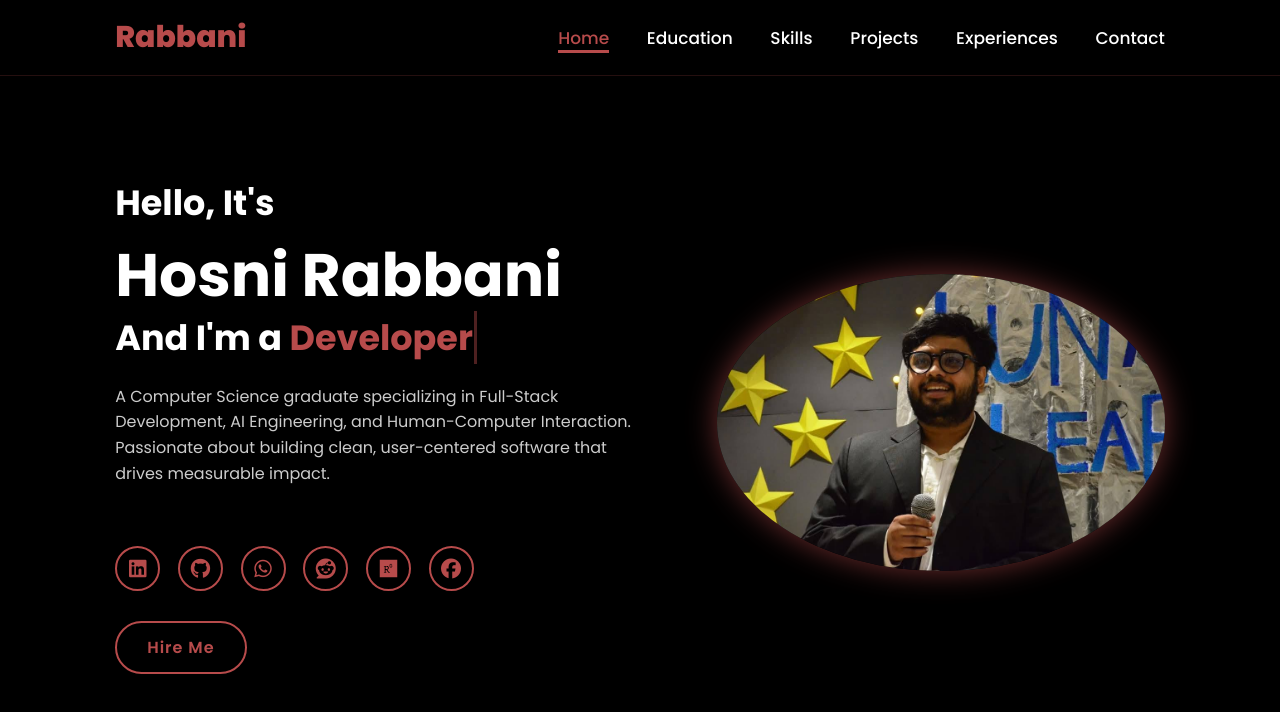
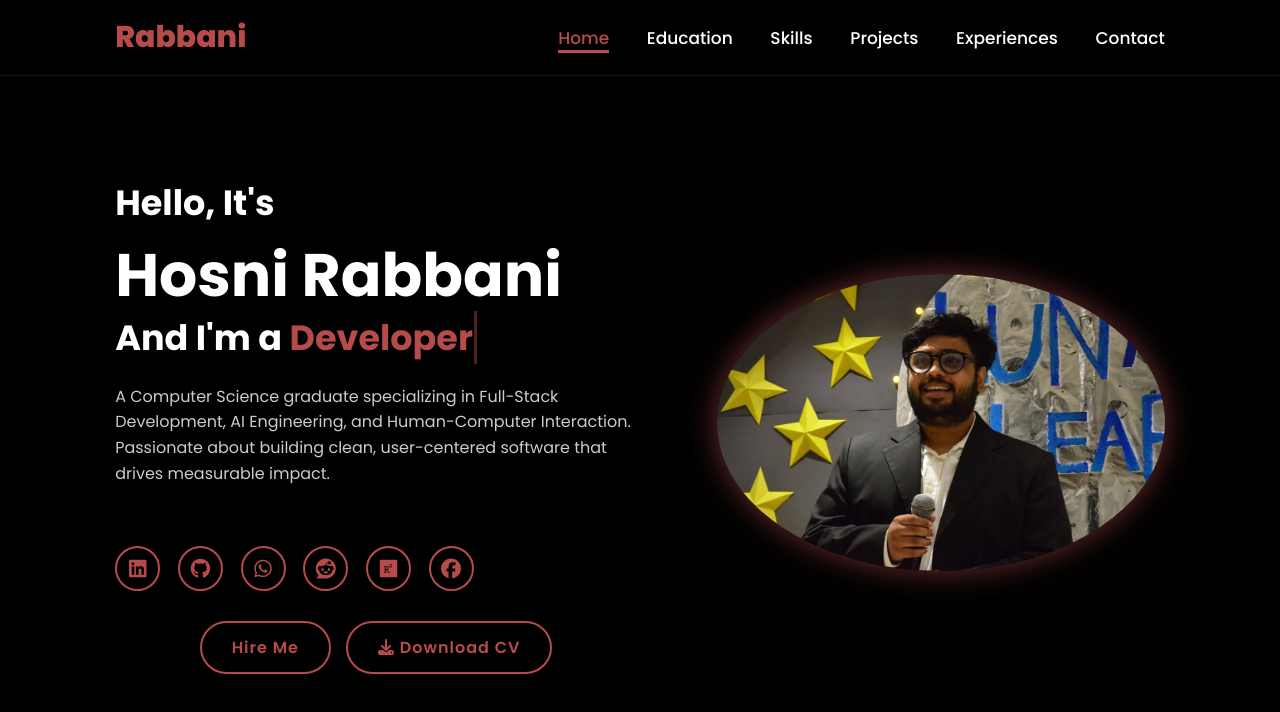
Before and after one commit to Rabbanihosni10/portfolioOfHosniRabbani, a plain HTML site: page index.html in a window 1280 px wide. Drawn offline with Linux system fonts and the light colour scheme.

Commit message:
Download Resume Btn added

```diff
--- a/index.html
+++ b/index.html
@@ -35,7 +35,11 @@
                 <a href="https://www.researchgate.net/profile/Hosni-Rabbani" target="_blank"><i class="fa-brands fa-researchgate"></i></a>
                 <a href="https://www.facebook.com/robboni20021002" target="_blank"><i class="fa-brands fa-facebook"></i></a>
             </div>
-            <a href="contact.html" class="btn">Hire Me</a>
+            <div style="display: flex; justify-content: center; gap: 1.5rem; flex-wrap: wrap;">
+                <a href="contact.html" class="btn">Hire Me</a>
+                <a href="./CV_of_Hosni Rabbani(final).docx.pdf" download="CV_of_Hosni Rabbani(final).docx.pdf" class="btn">
+                    <i class="fa-solid fa-download"></i> Download CV</a>
+            </div>
         </div>
         <div class="home-img">
             <img src="./Hosni Rabbani.jpeg" alt="Hosni Rabbani">
```
Also changed, not shown: contact.html (+5 -0 lines), 1 other file.
